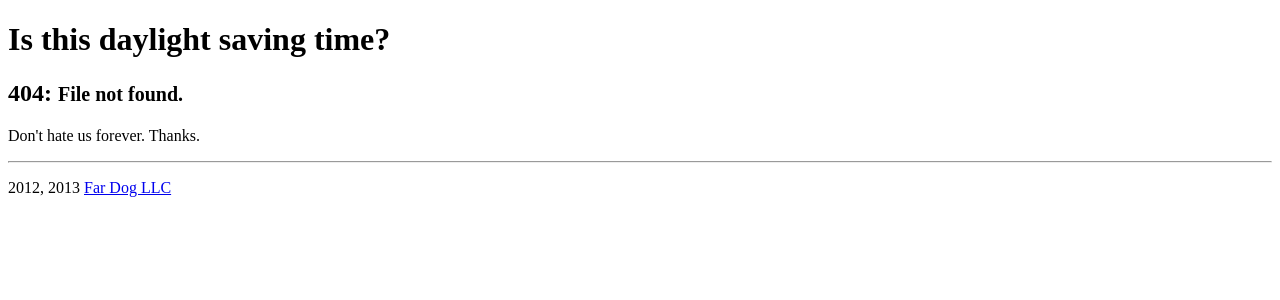
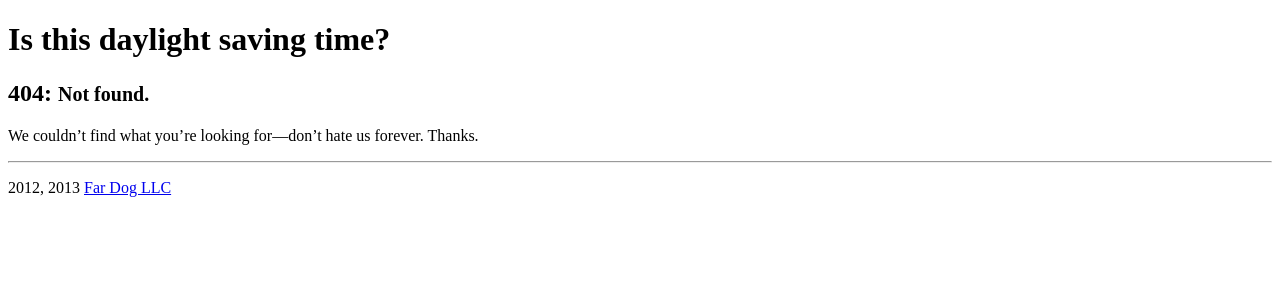
Before and after one commit to fardog/isthisdst, a Django app: template templates/404.html in a window 1280 px wide. Shown: the top 300 px of the page. Run offline with Django 3.2, Linux system fonts and the light colour scheme; the template is opened without the code that fills it, so the values that code supplies are empty; some libraries are stand-ins or nearby versions.

Commit message:
Fixing template issues

```diff
--- a/templates/404.html
+++ b/templates/404.html
@@ -1,11 +1,13 @@
 {% extends "base.html" %}
+
+{% block title %}Not Found | Is this Daylight Saving Time?{% endblock %}
 
 {% block content %}
 <div class="row">
 	<div class="six columns">
 		<h1>Is this daylight saving time?</h1>
-		<h2 class="dunno">404: <small>File not found.</small></h2>
-		<p>Don't hate us forever. Thanks.</p>
+		<h2 class="dunno">404: <small>Not found.</small></h2>
+		<p>We couldn&rsquo;t find what you&rsquo;re looking for&mdash;don&rsquo;t hate us forever. Thanks.</p>
 	</div>
 </div>
 {% endblock %}
--- a/templates/500.html
+++ b/templates/500.html
@@ -10,7 +10,7 @@
 	<meta name="keywords" content="Daylight Saving Time, timezones, dst, time change, " />
 	<meta name="copyright" content="Far Dog LLC, Copyright (c) 2012." />
 
-	<title>Is this Daylight Saving Time?</title>
+	<title>Server Error | Is this Daylight Saving Time?</title>
 
 	<!-- Google Web Fonts -->
 	<link href='//fonts.googleapis.com/css?family=Ubuntu:400,700' rel='stylesheet' type='text/css' />
@@ -45,8 +45,8 @@
 <div class="row">
 	<div class="six columns">
 		<h1>Is this daylight saving time?</h1>
-		<h2 class="dunno">404: <small>File not found.</small></h2>
-		<p>Don't hate us forever. Thanks.</p>
+		<h2 class="dunno">500: <small>Server Error.</small></h2>
+		<p>Everything&rsquo;s gone wrong, but we&rsquo;re working on it probably. Sorry.</p>
 	</div>
 </div>
 
--- a/templates/base.html
+++ b/templates/base.html
@@ -13,7 +13,7 @@
 	<title>{% block title %}{% if title %} {{ title }} | {% endif %}Is this Daylight Saving Time?{% endblock %}</title>
 
 	<!-- Google Web Fonts -->
-	<link href='http://fonts.googleapis.com/css?family=Ubuntu:400,700' rel='stylesheet' type='text/css' />
+	<link href='//fonts.googleapis.com/css?family=Ubuntu:400,700' rel='stylesheet' type='text/css' />
 	<!-- these are some pretty good stylesheets -->
 	{% compressed_css 'isthisdst_css' %}
 	<!-- faysebewk -->
```
